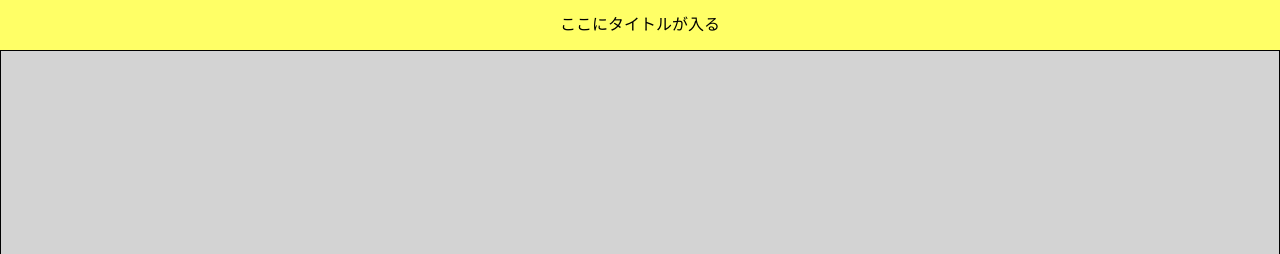
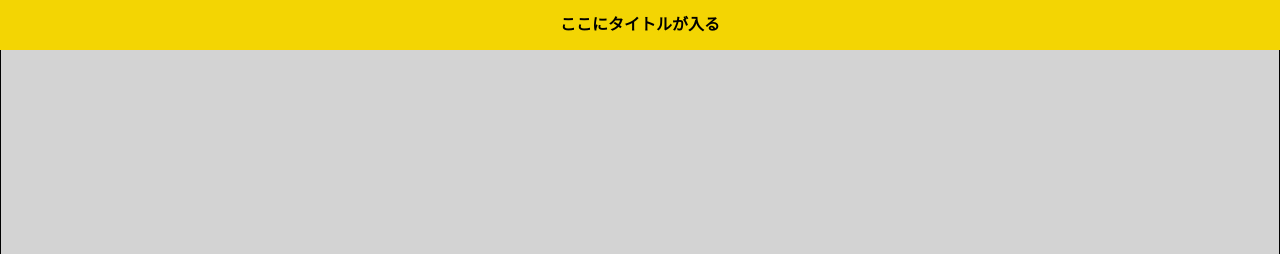
Before and after one commit to ken-watarai/manga, a plain HTML site: page manga.html in a window 1280 px wide. Shown: the top 254 px of the page. Drawn offline with Linux system fonts and the light colour scheme.

Commit message:
Update style.css

```diff
--- a/style.css
+++ b/style.css
@@ -2,15 +2,19 @@ body {
   font-family: sans-serif;
 }
 body header {
-  background-color: rgba(255, 255, 0, 0.6);
+  background-color: #F3D503;
+  width: 100vw;
   height: 50px;
   display: flex;
   align-items: center;
+  padding-left: 100px;
+  font-weight: bold;
+  z-index: 10;
 }
 body header.komaHeader {
-  position: -webkit-sticky;
-  position: sticky;
+  position: fixed;
   justify-content: center;
+  padding: 0;
 }
 body main {
   min-height: calc(100vh - 150px);
@@ -39,7 +43,7 @@ body main .cardArea .card .title {
 }
 body main .productionMain {
   scroll-snap-type: y mandatory;
-  height: calc(100vh - 50px);
+  height: 100vh;
   overflow: auto;
   background-color: rgba(200, 200, 200, 0.8);
   -ms-overflow-style: none;
```
